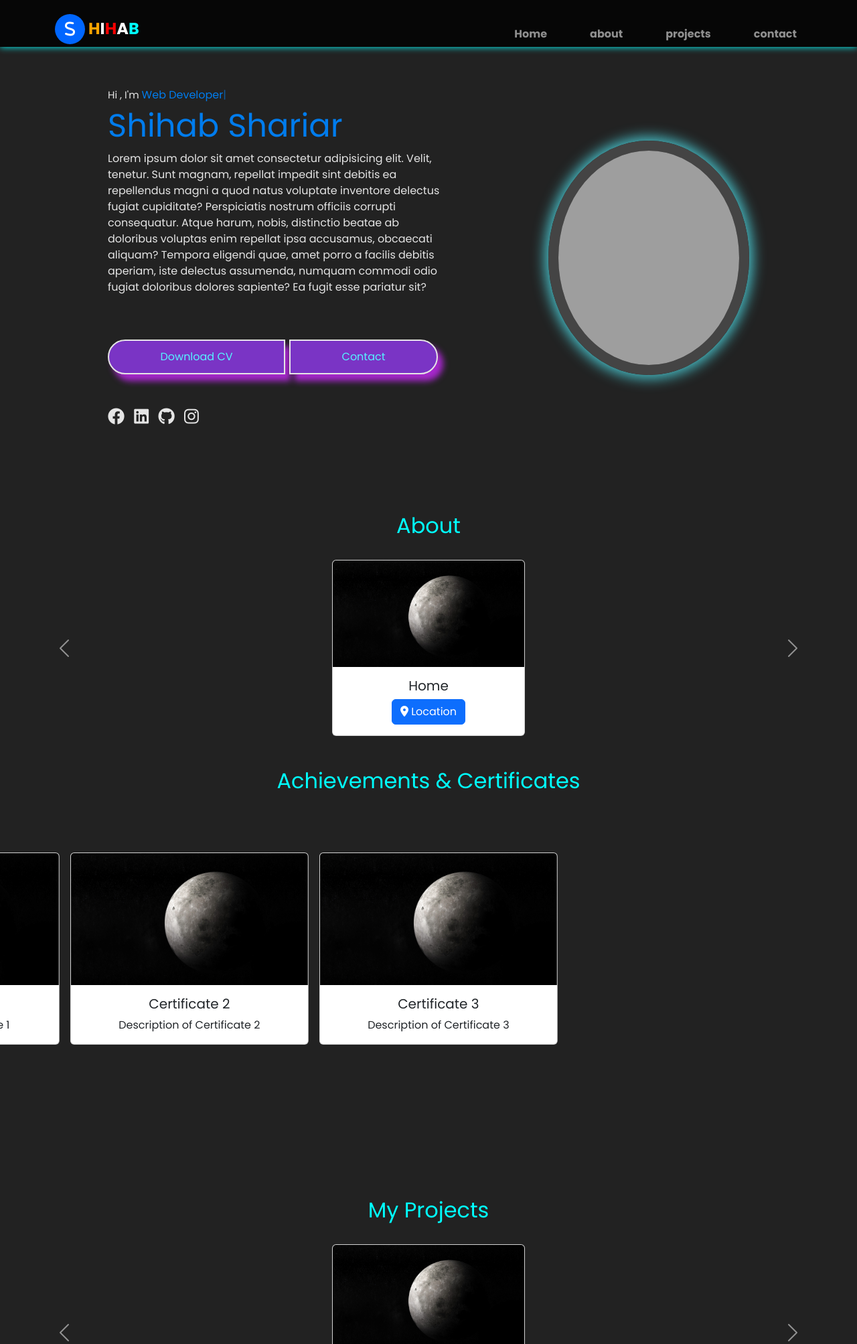
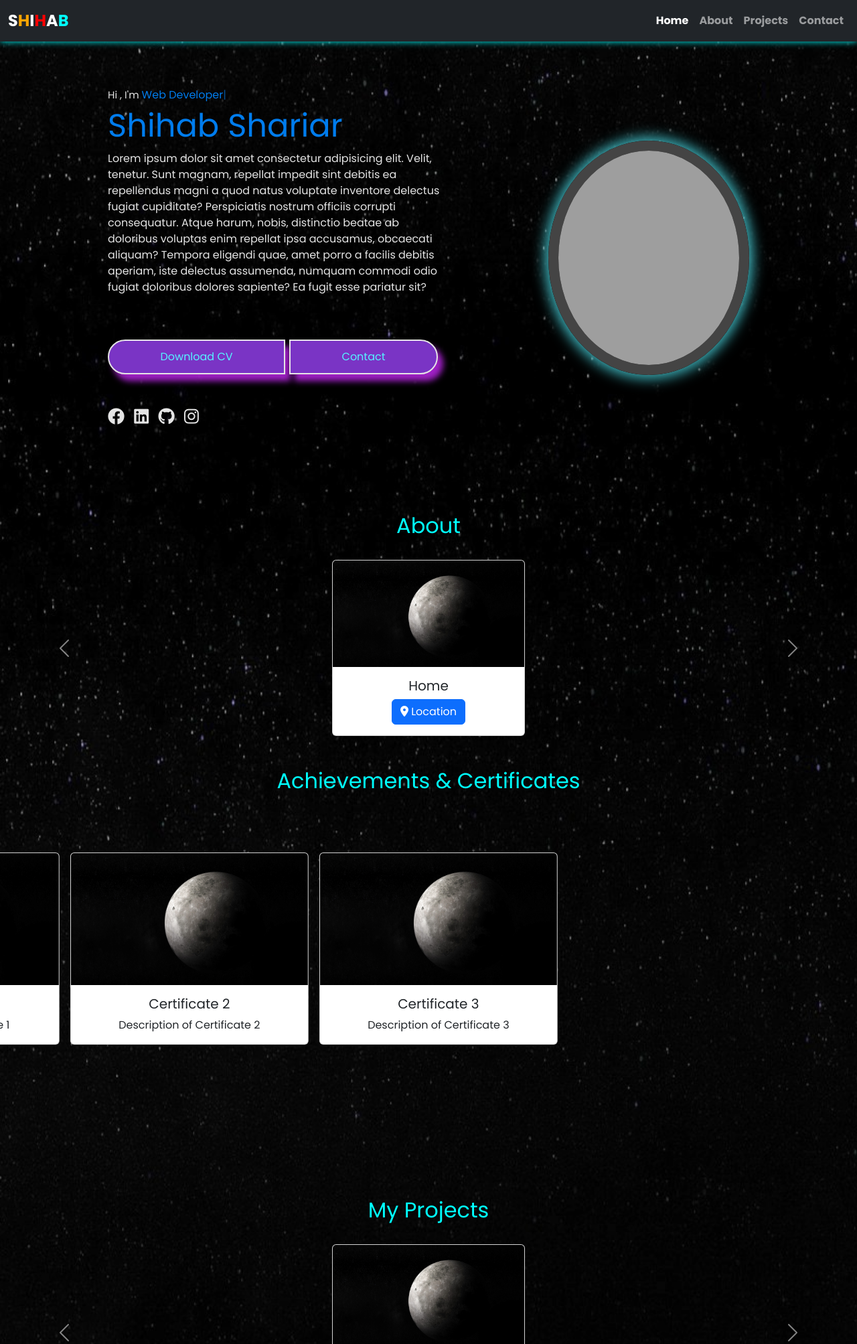
Before and after one commit to shihab-7/PortfolioMadeWithDjango, a Django app: page / in a window 1280 px wide. Shown: the top 2007 px of the page at 67% size. Run offline with Django 5.2, Linux system fonts and the light colour scheme; grey boxes are pictures that could not be loaded.

Commit message:
the unstable navbar fixed and make some structure responsive

```diff
--- a/Profile/templates/profile.html
+++ b/Profile/templates/profile.html
@@ -1,25 +1,32 @@
 {% extends "base.html" %}
 {% load static %}
 {% block content %}
-    <nav class="navbar navbar-expand-lg navbar-dark fixed-top">
-        <div class="container">
-            <div class="logo">
-                <i class="fa-solid fa-s"></i>
-                <a class="navbar-brand " style="font-size:1.5rem;" href="#"><span style="color:orange;" >H</span><span style="color:white;" >I</span><span style="color:red;">H</span><span style="color:white;">A</span><span style="color:cyan;">B</span></a>
-            </div>
-            <button class="navbar-toggler" type="button" data-bs-toggle="collapse" data-bs-target="#navbarNav">
+
+<nav class="navbar navbar-expand-lg navbar-dark bg-dark fixed-top">
+    <div class="container-fluid">
+        <a class="navbar-brand " style="font-size:1.5rem;" href="#home"><span>S</span><span style="color:orange;" >H</span><span style="color:white;" >I</span><span style="color:red;">H</span><span style="color:white;">A</span><span style="color:cyan;">B</span></a>
+        <button class="navbar-toggler" type="button" data-bs-toggle="collapse" data-bs-target="#navbarNav" aria-controls="navbarNav" aria-expanded="false" aria-label="Toggle navigation">
             <span class="navbar-toggler-icon"></span>
         </button>
         <div class="collapse navbar-collapse" id="navbarNav">
-                <ul class="navbar-nav ms-auto gap-lg-5">
-                    <li class="nav-item"><a class="nav-link" href="#home">Home</a></li>
-                    <li class="nav-item"><a class="nav-link" href="#about">about</a></li>
-                    <li class="nav-item"><a class="nav-link" href="#projects">projects</a></li>
-                    <li class="nav-item"><a class="nav-link" href="#contact">contact</a></li>
+            <ul class="navbar-nav ms-auto">
+                <li class="nav-item">
+                    <a class="nav-link active" aria-current="page" href="#home">Home</a>
+                </li>
+                <li class="nav-item">
+                    <a class="nav-link" href="#about">About</a>
+                </li>
+                <li class="nav-item">
+                    <a class="nav-link" href="#projects">Projects</a>
+                </li>
+                <li class="nav-item">
+                    <a class="nav-link" href="#contact">Contact</a>
+                </li>
             </ul>
         </div>
     </div>
 </nav>
+
 <main>
     <section class="firstpage spacing" id="home">
         <div class="container">
@@ -175,12 +182,11 @@
     </section>
     <section class="spacing py-5" id="contact">
         <div class="container text-center mb-2">
-            <h2 style="color:cyan;">Contact Me</h2>
         </div>
     <div class="container" >
-        <div class="card mx-auto" style="max-width: 600px; background-image: url('{% static "image/moon.jpg" %}'); background-size: cover; background-position: center; color: white; padding: 20px; border-radius: 10px; box-shadow: 0 4px 8px rgba(0, 0, 0, 0.2);">
+        <div class="card mx-auto" style="max-width: 100%; width: 90%; background-image: url('{% static "image/galaxy.gif" %}'); background-size: cover; background-position: center; color: white; padding: 20px; border-radius: 10px; box-shadow: 0 4px 8px rgba(0, 0, 0, 0.2);">
             <div class="card-body">
-                <h3 class="card-title text-center mb-4">Get in Touch</h3>
+                <h2 style="color:cyan;text-align:center;">Contact Me</h2>
                 <form method="post" action="">
                     {% csrf_token %}
                     <div class="mb-3">
@@ -234,6 +240,5 @@
         </div>
     </div>
     </section>
-
 </main>
 {% endblock %}
--- a/static/css/style1.css
+++ b/static/css/style1.css
@@ -12,11 +12,17 @@
     min-height: 100vh;
 
 }
+.navbar{
+    height: fit-content;
+}
 main{
-    background: #222;
+    background-image: url("../image/moon.jpg");
+    background-repeat: no-repeat;
+    background-size: cover;
 }
 .spacing{
     padding-top: 100px;
+    overflow-x: hidden;
 }
 .wrapper{
     width: 1280px;
@@ -30,60 +36,6 @@
     justify-content: space-between;
     align-items: center;
     flex-wrap: wrap;
-}
-.logo{
-    display: inline-flex;
-    justify-content: center;
-    align-items: center;
-    padding-bottom: 1rem;
-}
-.logo i{
-    height: 45px;
-    width: 45px;
-    background-color: rgb(0, 102, 255);
-    border-radius: 50%;
-    color: #fff;
-    font-weight: 700;
-    font-size: 1.5rem;
-    padding: 10px;
-    margin-right: 5px;
-    cursor: pointer;
-    text-align: center;
-}
-.logo .logo-text{
-    font-size: 24px;
-    font-weight: 500;
-    color: #fff;
-}
-nav .togglebtn{
-    width: 35px;
-    height: 35px;
-    position: absolute;
-    top: 45px;
-    right: 3%;
-    z-index: 5;
-    cursor: pointer;
-    /* background-color: blueviolet; */
-    display: none;
-}
-nav .togglebtn span{
-    display: block;
-    background-color: blueviolet;
-    margin: 5px 0px;
-    width: 100%;
-    height: 3px;
-    transition: 0.3s;
-    transition-property: transform, opacity;
-}
-nav .navlinks{
-    list-style-type: none;
-}
-nav .navlinks li{
-    display: inline-block;
-}
-nav .navlinks li a{
-    color: #e5e5e5;
-    margin-right: 2.5rem;
 }
 .container{
     display: flex;
@@ -162,62 +114,24 @@
 }
 .hero-text .socials i:hover{
     color: blueviolet;
-    border-radius: 50%;
-    box-shadow: 8px 10px 10px rgba(204, 41, 253, 0.78);
-    transform: rotate(360deg);
+    border-radius: 80%;
+    box-shadow: 8px 8px 8px rgba(204, 41, 253, 0.78);
+    transform: scale(1.3);
+    transition: 0.3s ease-in ;
 }
-
-
-
-/* responsiveness */
-
-@media(max-width:930px)
+input[type="text"],input[type="email"],input[type="email"]:focus,
+input[type="text"]:focus,#message
 {
-    nav .togglebtn{
-        display: initial;
-    }
-    .click{
-        top:45px;
-    }
-    .click span{
-        position: absolute;
-        margin-top: 12px;
-    }
-    .click span:first-child{
-        transform: rotate(-40deg);
-    }
-    .click span:nth-child(2){
-        opacity: 0;
-        margin: 0;
-    }
-    .click span:last-child{
-        transform: rotate(45deg);
-        top: 0;
-    }
-    nav .navlinks{
-        position: absolute;
-        top: 110px;
-        right:-100%;
-        bottom: 0;
-        width: 60%;
-        height: 100vh;
-        background-color: #222;
-        z-index: 3;
-        box-shadow: 5px 13px 30px rgba(0,0,0,0.1);
-        transition: 0.5s;
-        padding: 25px 0px;
-    }
-    nav .navlinks li{
-        display: block;
-    }
-    nav .navlinks li a{
-        display: block;
-        margin-bottom: 15px;
-        text-align: center;
-    }
-    nav .navlinks.open{
-        right:0;
-    }
+    background: transparent;
+    border: none;
+    outline-width: 0;
+    color:chartreuse;
+    border-bottom: 2px solid blueviolet;
+}
+input[type="text"]::placeholder, input[type="email"]::placeholder,#message::placeholder{
+    color: #55f4ff;
+    opacity: 0.5;
+    font-size: small;
 }
 @media(max-width:768px)
 {
```
Also changed, not shown: 2 other files. Lines whose indentation alone changed are shown as unchanged.
